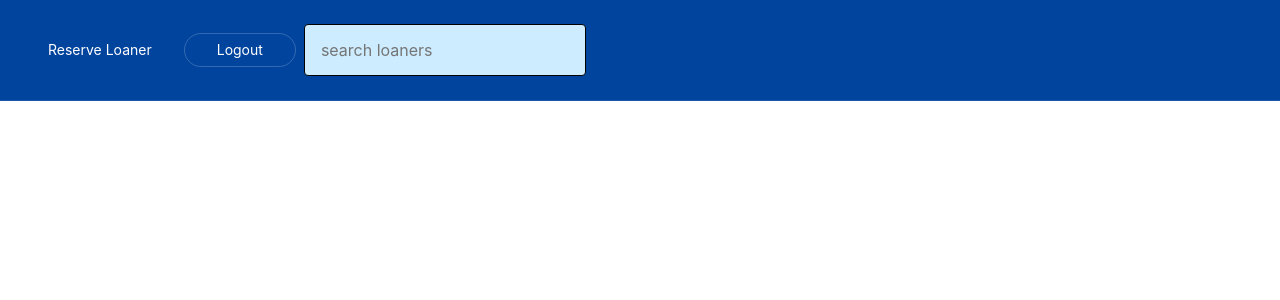
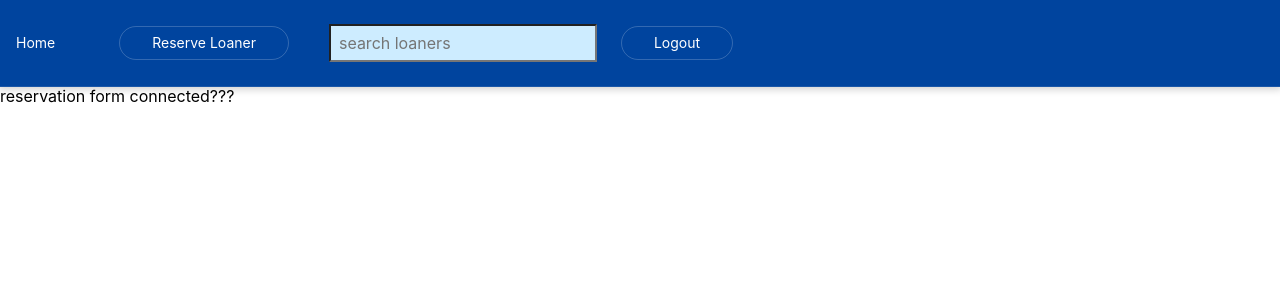
Before and after one commit to Drewvan1/loaner-api, a React (Create React App) app in the folder client/: page /reservations/new in a window 1280 px wide. Shown: the top 300 px of the page. Built offline with nearby package versions, Linux system fonts and the light colour scheme; no server answers.

Commit message:
connected link in navbar to Reservation Form

```diff
--- a/client/package.json
+++ b/client/package.json
@@ -12,6 +12,7 @@
     "react-router-dom": "^5.1.2",
     "react-scripts": "3.1.2",
     "redux": "^4.0.4",
+    "redux-form": "^8.2.6",
     "redux-logger": "^3.0.6",
     "redux-thunk": "^2.3.0"
   },
--- a/client/src/App.js
+++ b/client/src/App.js
@@ -4,14 +4,9 @@ import { BrowserRouter, Route } from 'react-router-dom'
 
 import './App.css';
 
-// test data, needs to be eliminated when api connected
-//import { loaners } from './loaners'
-//import { reservations } from './reservations'
-
-//import Paper from '@material-ui/core/Paper';
-
 import rootPage from './rootPage/rootpage'
 import LoanerPage from './LoanerPage/LoanerPage'
+import ReservationForm from './ReservationForm/ReservationForm'
 
 // import LoanerHeader from './LoanerTable/LoanerHeader';
 import Navbar from './Navbar/Navbar'
@@ -41,14 +36,13 @@ class App extends Component {
 
     return (
       <div className="container">
-          <Navbar />
+        <BrowserRouter>
+          <Route path='/' component={Navbar} />
             {/* <SearchBox onSearchChange = {onSearchChange}/> */}
-          <BrowserRouter>
-            <div>
-              <Route exact path='/' component={rootPage} />
-              <Route exact path='/loaners' component={LoanerPage}/>
-            </div>
-          </BrowserRouter>
+          <Route exact path='/' component={rootPage} />
+          <Route exact path='/loaners' component={LoanerPage} />
+          <Route exact path='/reservations/new' component={ReservationForm} />
+        </BrowserRouter>
       </div>
     )
   }
--- a/client/src/Navbar/Navbar.js
+++ b/client/src/Navbar/Navbar.js
@@ -1,6 +1,6 @@
 import React, { Component } from 'react';
 import { connect } from 'react-redux'
-// import { Link } from 'react-router-dom'
+import { Link } from 'react-router-dom'
 
 import SearchBox from './SearchBox'
 import { setSearchField } from '../actions'
@@ -40,10 +40,13 @@ class Navbar extends Component {
 
         const logoutJSX =
             <div className={"flex-grow pa3 flex items-center"}>
+                <Link className={"f6 link dib white dim mr3 mr4-ns"} to='/loaners'>Home</Link>
                 <a className={"f6 link dib white dim mr3 mr4-ns"} href="/test">{this.props.user.name}</a>
-                <a className={"f6 link dib white dim mr3 mr4-ns"} href="/api/reservations/new">Reserve Loaner</a>
-                <a className={"f6 dib white bg-animate hover-bg-white hover-black no-underline pv2 ph4 br-pill ba b--white-20"} href="/api/logout">Logout</a>
+                <Link className={"f6 link dib white dim mr3 mr4-ns br-pill b--white-20 ba pv2 ph4"} to="/reservations/new">Reserve Loaner</Link>
                 <SearchBox onSearchChange = {onSearchChange}/>
+                <div className={'flex items-center'}>
+                    <a className={"f6 dib white bg-animate hover-bg-white hover-black no-underline pv2 ph4 br-pill ba b--white-20"} href="/api/logout">Logout</a>
+                </div>
             </div>
 
         return (this.props.user ? logoutJSX: loginJSX)
@@ -52,11 +55,7 @@ class Navbar extends Component {
 
     render(){
         return(
-            <nav className={"flex justify-between bb b--white-10 bg-dark-blue"}>
-
-                {/* <Link to={this.props.user ? '/loaners' : '/'}>
-                    Van's Honda
-                </Link> */}
+            <nav className={"flex justify-between bb b--white-10 bg-dark-blue shadow-2"}>
                 {this.renderContent()}
             </nav>
         )
--- a/client/src/Navbar/SearchBox.js
+++ b/client/src/Navbar/SearchBox.js
@@ -2,9 +2,9 @@ import React from 'react'
 
 const SearchBox = ({ onSearchChange }) => {
     return (
-        <div className= 'pa2'>
+        <div className= 'pa2 mr3'>
             <input
-                className='pa3 ba br2 b--black bg-lightest-blue'
+                className='pa2 bg-lightest-blue'
                 type='search'
                 placeholder='search loaners'
                 onChange={onSearchChange}
--- /dev/null
+++ b/client/src/ReservationForm/ReservationForm.js
@@ -0,0 +1,15 @@
+import React, { Component } from 'react';
+
+
+class ReservationForm extends Component {
+
+    render(){
+        return(
+            <div>
+                reservation form connected???
+            </div>
+        )
+    }
+}
+
+export default ReservationForm
--- a/client/src/index.js
+++ b/client/src/index.js
@@ -6,6 +6,7 @@ import { Provider } from 'react-redux'
 import { createStore, applyMiddleware, combineReducers } from 'redux'
 import { createLogger } from 'redux-logger'  // helps with debugging with redux
 import thunkMiddleware from 'redux-thunk'
+//import { reducer as form } from 'redux-form'
 
 import './index.css';
 import App from './App';
```
Also changed, not shown: 1 other file (tests, documents, lock files or other folders).
